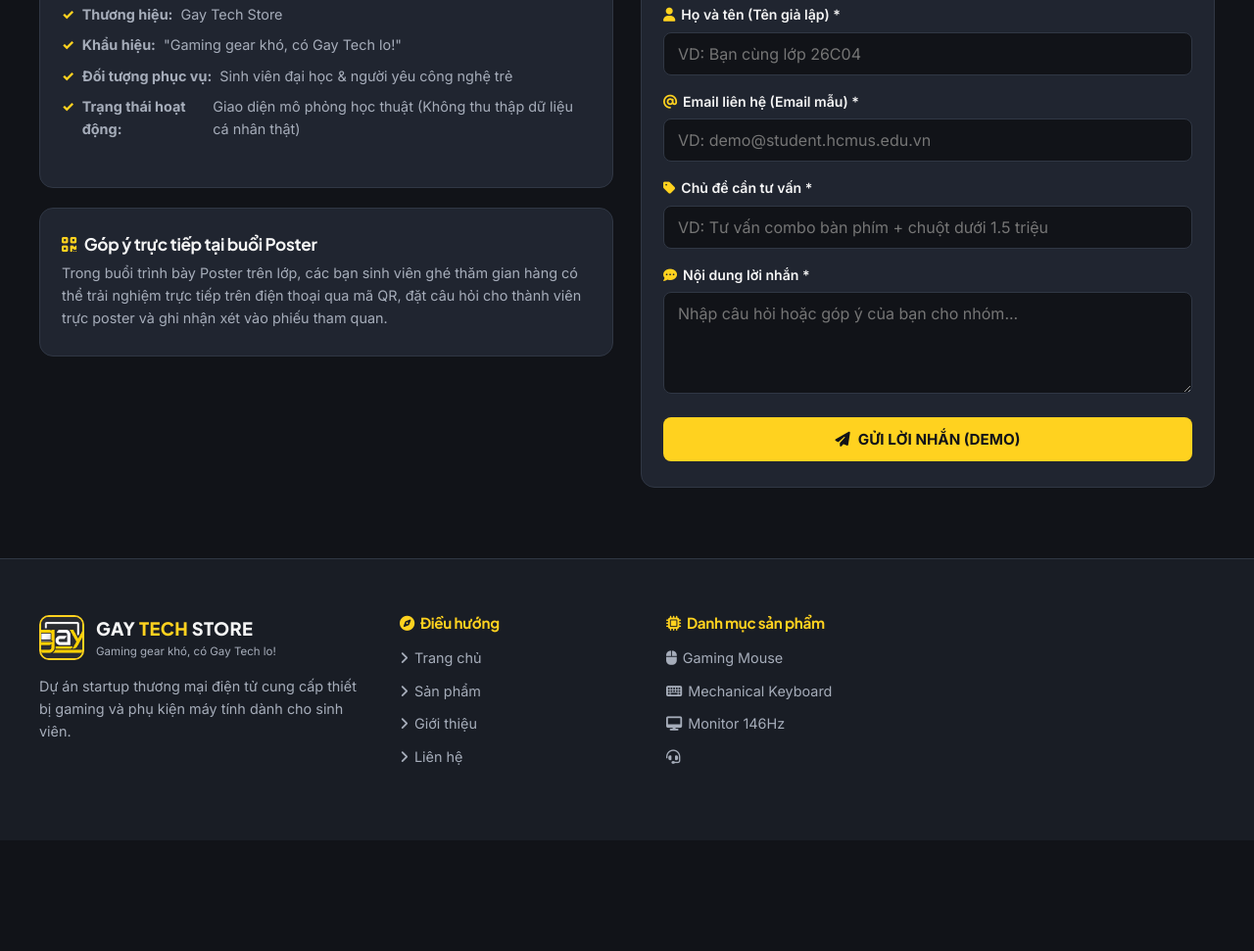
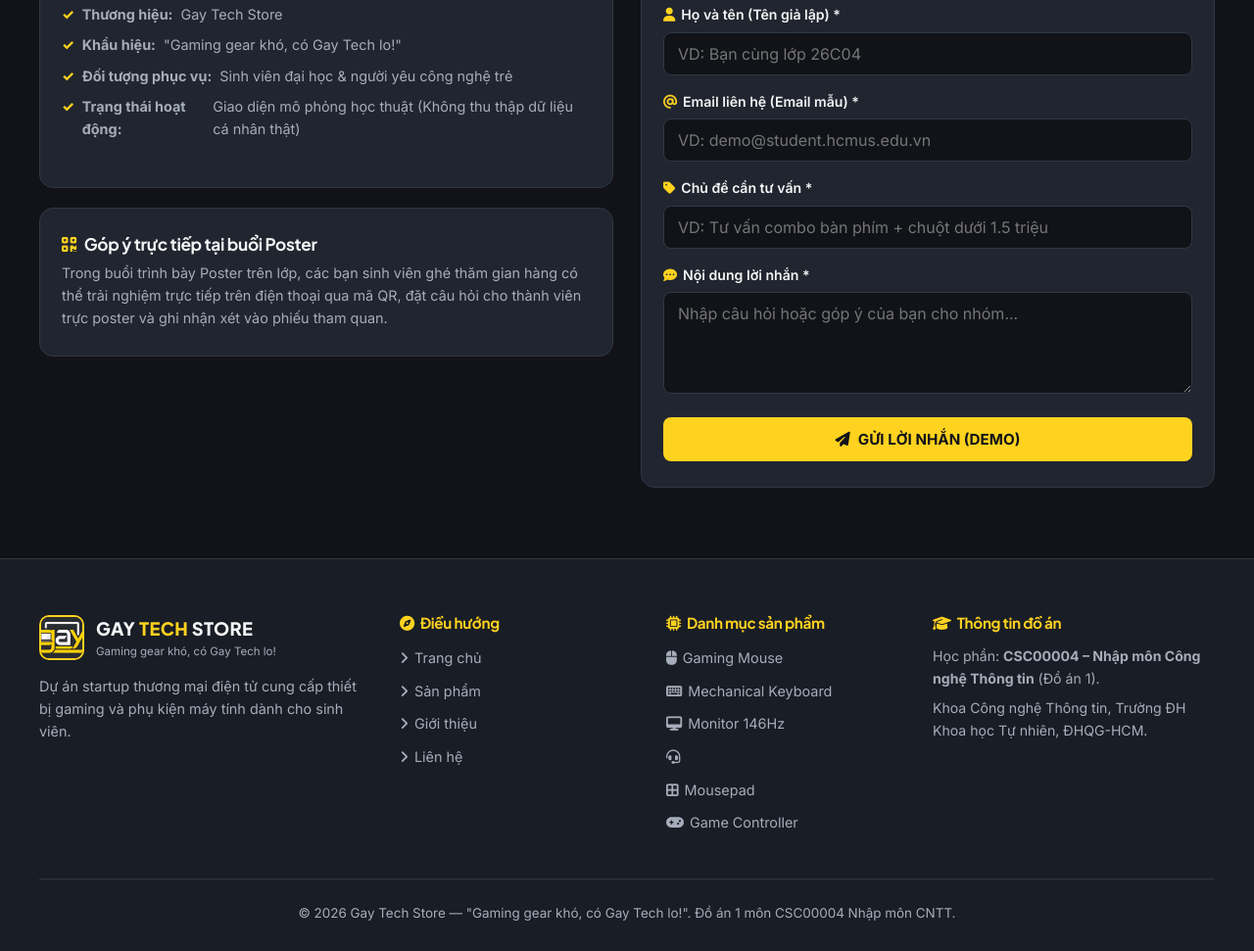
Before and after one commit to LocMasterr/ShoppingWebsite, a plain HTML site: page contact.html in a window 1280 px wide. Shown: the part 657-1628 px from the top of the page at 98% size. Before the commit the page ends 1515 px from the top, so only its background shows below. Drawn offline with Linux system fonts and the light colour scheme.

Commit message:
remove AI guide, complete contact page

```diff
--- a/contact.html
+++ b/contact.html
@@ -15,7 +15,7 @@
 
   <div class="announcement-bar">
     <i class="fa-solid fa-bolt" style="color:var(--yellow-primary); margin-right:6px;"></i>
-    <strong>GAMING GEAR KHÓ, CÓ GAY TECH LO!</strong> — Giải pháp phụ kiện máy tính &amp; gaming gear vừa túi tiền sinh viên (Website mô phỏng đồ án CSC00004)
+    <strong>GAMING GEAR KHÓ, CÓ GAY TECH LO!</strong> — Giải pháp phụ kiện máy tính &amp; gaming gear vừa túi tiền sinh viên
   </div>
 
   <header class="site-header">
@@ -171,3 +171,35 @@
             <li><a href="index.html?category=Mechanical%20Keyboard#catalog"><i class="fa-solid fa-keyboard" style="margin-right:6px;"></i>Mechanical Keyboard</a></li>
             <li><a href="index.html?category=Monitor#catalog"><i class="fa-solid fa-desktop" style="margin-right:6px;"></i>Monitor 146Hz</a></li>
             <li><a href="index.html?category=Gaming%20Headset#catalog"><i class="fa-solid fa-headset" style="margin-right:6px;"></i>
+            <li><a href="index.html?category=Mousepad#catalog"><i class="fa-solid fa-border-all" style="margin-right:6px;"></i>Mousepad</a></li>
+            <li><a href="index.html?category=Game%20Controller#catalog"><i class="fa-solid fa-gamepad" style="margin-right:6px;"></i>Game Controller</a></li>
+          </ul>
+        </div>
+
+        <div class="footer-col">
+          <h4><i class="fa-solid fa-graduation-cap" style="margin-right:6px;"></i>Thông tin đồ án</h4>
+          <p style="color:var(--text-secondary); font-size:0.88rem; margin-bottom:8px;">
+            Học phần: <strong>CSC00004 – Nhập môn Công nghệ Thông tin</strong> (Đồ án 1).
+          </p>
+          <p style="color:var(--text-secondary); font-size:0.88rem;">
+            Khoa Công nghệ Thông tin, Trường ĐH Khoa học Tự nhiên, ĐHQG-HCM.
+          </p>
+        </div>
+      </div>
+
+      <div class="footer-bottom">
+        © 2026 Gay Tech Store — "Gaming gear khó, có Gay Tech lo!". Đồ án 1 môn CSC00004 Nhập môn CNTT.
+      </div>
+    </div>
+  </footer>
+
+  <button type="button" class="back-to-top" id="backToTopBtn" aria-label="Lên đầu trang">
+    <i class="fa-solid fa-arrow-up"></i>
+  </button>
+
+  <script src="js/products.js"></script>
+  <script src="js/cart.js"></script>
+  <script src="js/checkout.js"></script>
+  <script src="js/app.js"></script>
+</body>
+</html>
```
Also changed, not shown: about.html (+1 -1 lines).
